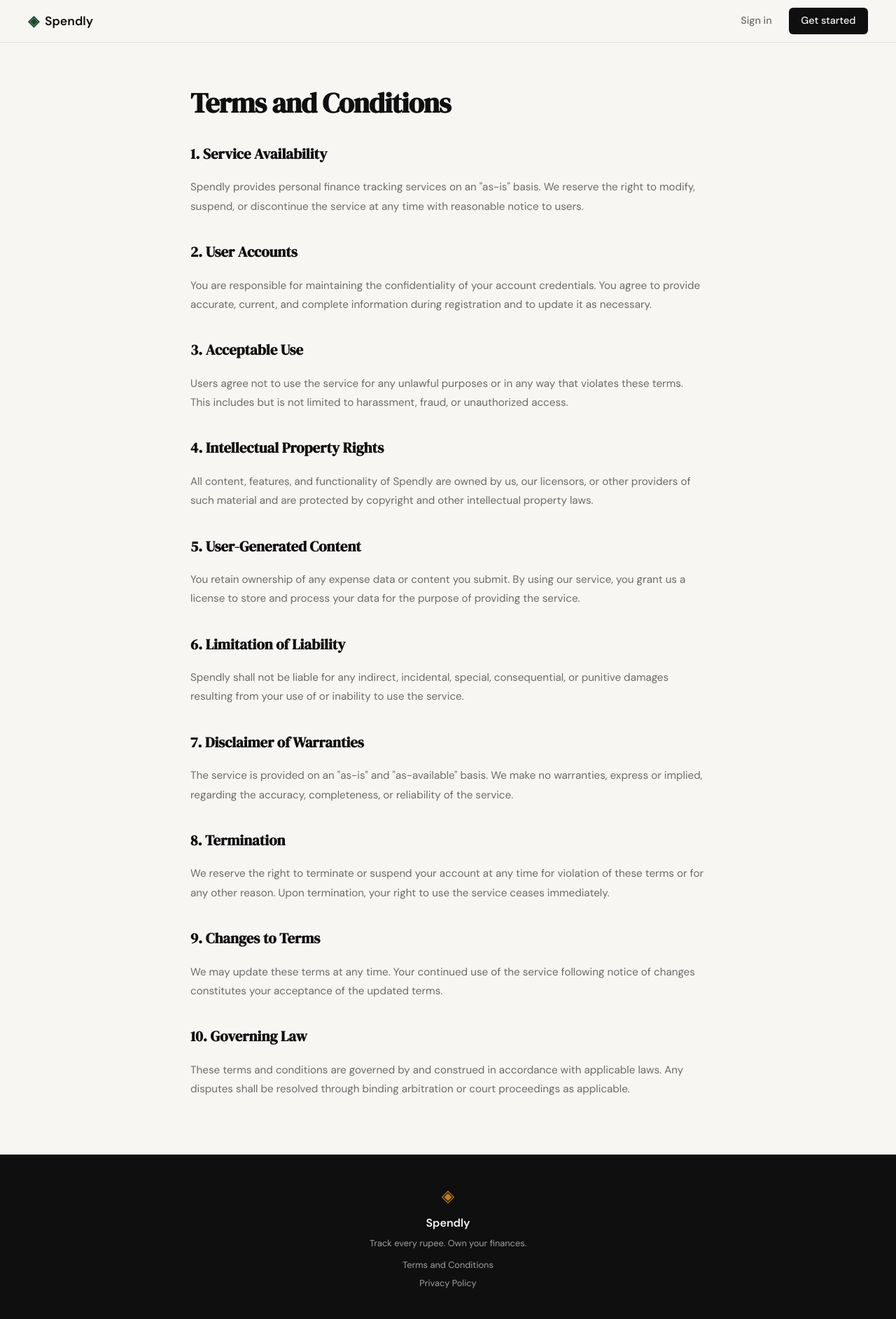
After one commit to Shankar-Cherla/spendly, a Flask app: page /terms in a window 1280 px wide. The commit adds this page. Shown: the whole page at 70% size. Run offline with Flask 3, Linux system fonts and the light colour scheme.

Commit message:
added new router in landing page

```diff
--- a/app.py
+++ b/app.py
@@ -20,6 +20,11 @@ def register():
 @app.route("/login")
 def login():
     return render_template("login.html")
+
+
+@app.route("/terms")
+def terms():
+    return render_template("terms.html")
 
 
 # ------------------------------------------------------------------ #
--- a/templates/base.html
+++ b/templates/base.html
@@ -35,7 +35,7 @@
             <span class="footer-name">Spendly</span>
             <p class="footer-copy">Track every rupee. Own your finances.</p>
             <div class="footer-links">
-                <div><a href="#" class="footer-copy">Terms and Conditions</a></div>
+                <div><a href="{{ url_for('terms') }}" class="footer-copy">Terms and Conditions</a></div>
                 <div><a href="#" class="footer-copy">Privacy Policy</a></div>
             </div>
         </div>
--- /dev/null
+++ b/templates/terms.html
@@ -0,0 +1,43 @@
+{% extends "base.html" %}
+
+{% block title %}Terms and Conditions — Spendly{% endblock %}
+
+{% block content %}
+
+<section style="padding: 4rem 2rem; max-width: 800px; margin: 0 auto;">
+    <h1 class="hero-title" style="font-size: 2.5rem; margin-bottom: 2rem;">Terms and Conditions</h1>
+
+    <div style="color: var(--ink); line-height: 1.8; font-size: 0.95rem;">
+        <h2 style="font-family: var(--font-display); font-size: 1.3rem; color: var(--ink); margin-top: 2rem; margin-bottom: 1rem;">1. Service Availability</h2>
+        <p style="margin-bottom: 1rem; color: var(--ink-muted);">Spendly provides personal finance tracking services on an "as-is" basis. We reserve the right to modify, suspend, or discontinue the service at any time with reasonable notice to users.</p>
+
+        <h2 style="font-family: var(--font-display); font-size: 1.3rem; color: var(--ink); margin-top: 2rem; margin-bottom: 1rem;">2. User Accounts</h2>
+        <p style="margin-bottom: 1rem; color: var(--ink-muted);">You are responsible for maintaining the confidentiality of your account credentials. You agree to provide accurate, current, and complete information during registration and to update it as necessary.</p>
+
+        <h2 style="font-family: var(--font-display); font-size: 1.3rem; color: var(--ink); margin-top: 2rem; margin-bottom: 1rem;">3. Acceptable Use</h2>
+        <p style="margin-bottom: 1rem; color: var(--ink-muted);">Users agree not to use the service for any unlawful purposes or in any way that violates these terms. This includes but is not limited to harassment, fraud, or unauthorized access.</p>
+
+        <h2 style="font-family: var(--font-display); font-size: 1.3rem; color: var(--ink); margin-top: 2rem; margin-bottom: 1rem;">4. Intellectual Property Rights</h2>
+        <p style="margin-bottom: 1rem; color: var(--ink-muted);">All content, features, and functionality of Spendly are owned by us, our licensors, or other providers of such material and are protected by copyright and other intellectual property laws.</p>
+
+        <h2 style="font-family: var(--font-display); font-size: 1.3rem; color: var(--ink); margin-top: 2rem; margin-bottom: 1rem;">5. User-Generated Content</h2>
+        <p style="margin-bottom: 1rem; color: var(--ink-muted);">You retain ownership of any expense data or content you submit. By using our service, you grant us a license to store and process your data for the purpose of providing the service.</p>
+
+        <h2 style="font-family: var(--font-display); font-size: 1.3rem; color: var(--ink); margin-top: 2rem; margin-bottom: 1rem;">6. Limitation of Liability</h2>
+        <p style="margin-bottom: 1rem; color: var(--ink-muted);">Spendly shall not be liable for any indirect, incidental, special, consequential, or punitive damages resulting from your use of or inability to use the service.</p>
+
+        <h2 style="font-family: var(--font-display); font-size: 1.3rem; color: var(--ink); margin-top: 2rem; margin-bottom: 1rem;">7. Disclaimer of Warranties</h2>
+        <p style="margin-bottom: 1rem; color: var(--ink-muted);">The service is provided on an "as-is" and "as-available" basis. We make no warranties, express or implied, regarding the accuracy, completeness, or reliability of the service.</p>
+
+        <h2 style="font-family: var(--font-display); font-size: 1.3rem; color: var(--ink); margin-top: 2rem; margin-bottom: 1rem;">8. Termination</h2>
+        <p style="margin-bottom: 1rem; color: var(--ink-muted);">We reserve the right to terminate or suspend your account at any time for violation of these terms or for any other reason. Upon termination, your right to use the service ceases immediately.</p>
+
+        <h2 style="font-family: var(--font-display); font-size: 1.3rem; color: var(--ink); margin-top: 2rem; margin-bottom: 1rem;">9. Changes to Terms</h2>
+        <p style="margin-bottom: 1rem; color: var(--ink-muted);">We may update these terms at any time. Your continued use of the service following notice of changes constitutes your acceptance of the updated terms.</p>
+
+        <h2 style="font-family: var(--font-display); font-size: 1.3rem; color: var(--ink); margin-top: 2rem; margin-bottom: 1rem;">10. Governing Law</h2>
+        <p style="margin-bottom: 1rem; color: var(--ink-muted);">These terms and conditions are governed by and construed in accordance with applicable laws. Any disputes shall be resolved through binding arbitration or court proceedings as applicable.</p>
+    </div>
+</section>
+
+{% endblock %}
```
